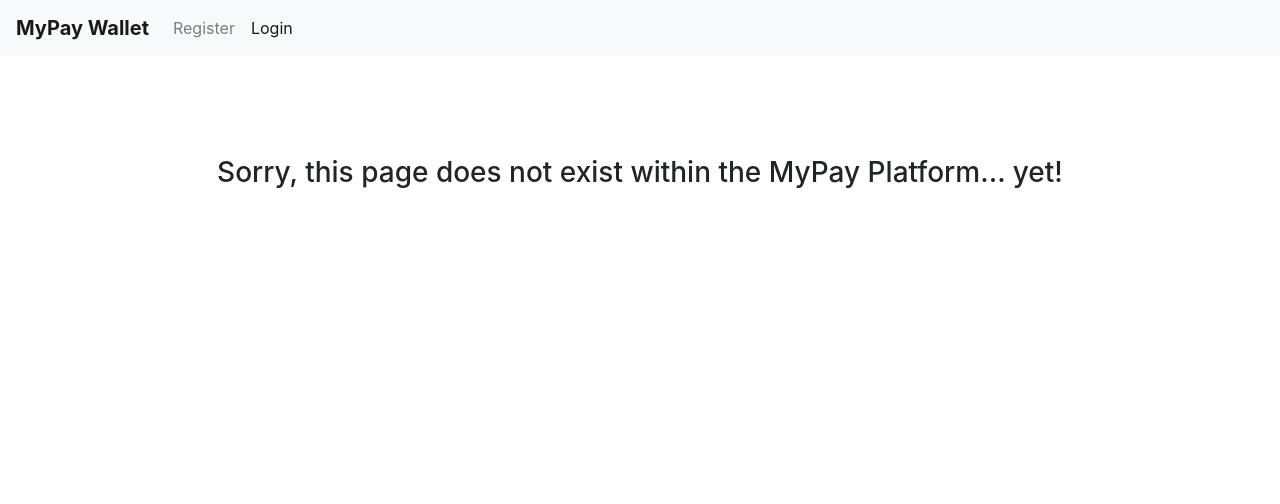
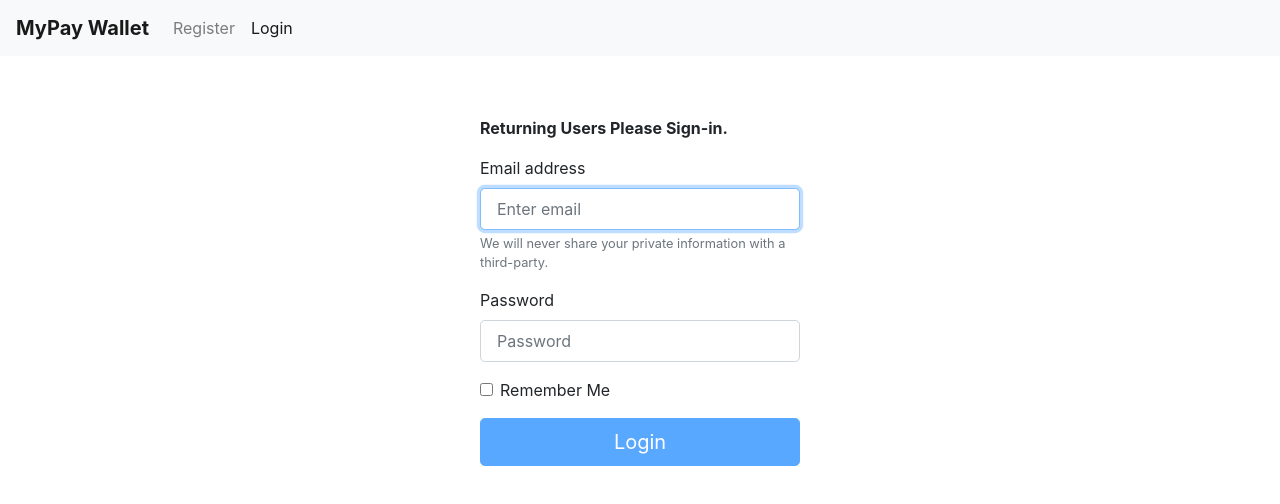
Before and after one commit to lopezdp/pay-me-app, a React (Create React App) app: page /login in a window 1280 px wide. Shown: the top 504 px of the page. Built offline with nearby package versions, Linux system fonts and the light colour scheme; what aws-amplify would draw is missing.

Commit message:
feat: Added signin route to routes

```diff
--- a/src/Routes.js
+++ b/src/Routes.js
@@ -7,11 +7,14 @@
 import React from "react";
 import { Route, Switch } from "react-router-dom";
 import Home from "./containers/Home";
+import Signin from "./containers/Signin";
 import Page404 from "./containers/404Page";
 
 export default () => <Switch>
                        { /* This is our home page route for the main landing page tyo the app */ }
                        <Route path="/" exact component={ Home } />
+                       { /* This is the Login Route */ }
+                       <Route path="/login" exact component={ Signin } />
                        { /* This route will catch all unmatched routes && MUST BE LAST!!! */ }
                        <Route component={ Page404 } />
                      </Switch>
--- a/src/containers/Signin.css
+++ b/src/containers/Signin.css
@@ -0,0 +1,10 @@
+@media all and (min-width: 480px) {
+	.sign-in {
+		padding: 60px 0;
+	}
+
+	.sign-in form {
+		margin: 0px auto;
+		max-width: 320px;
+	}
+}
```
